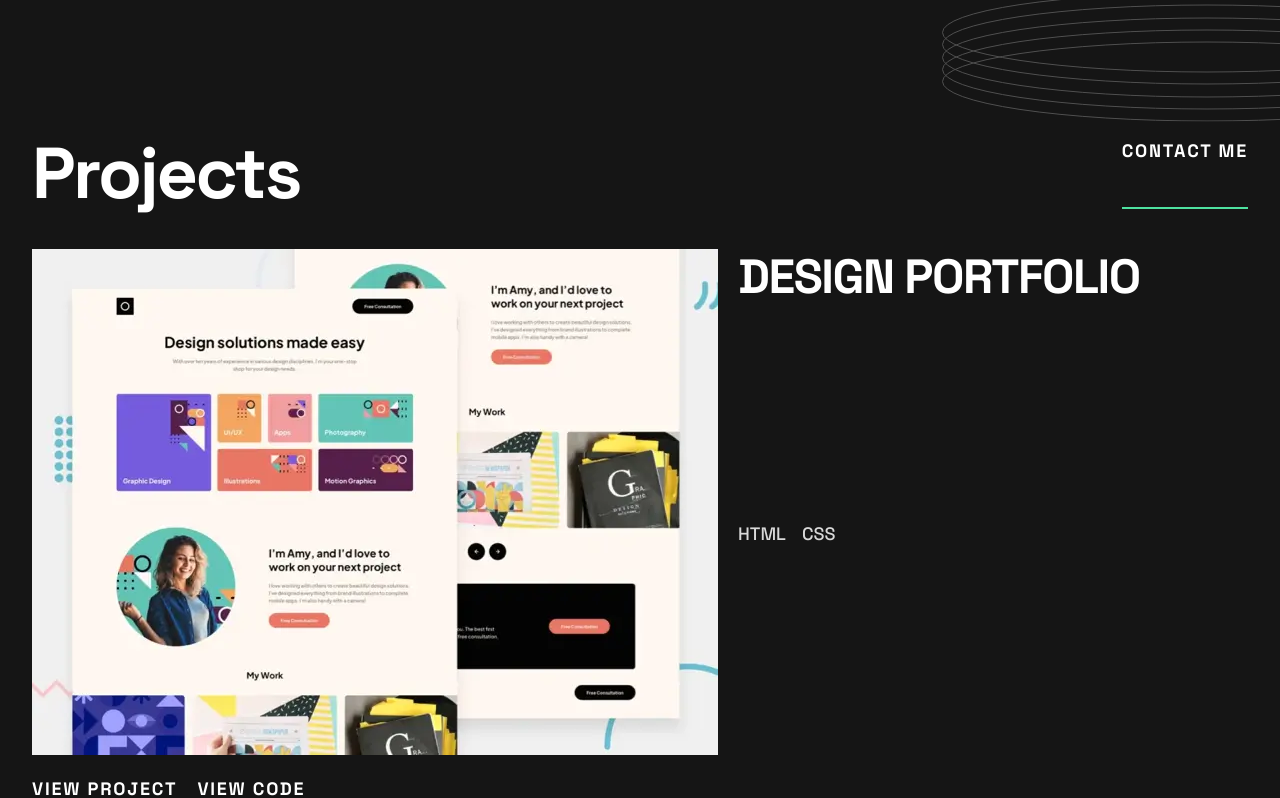
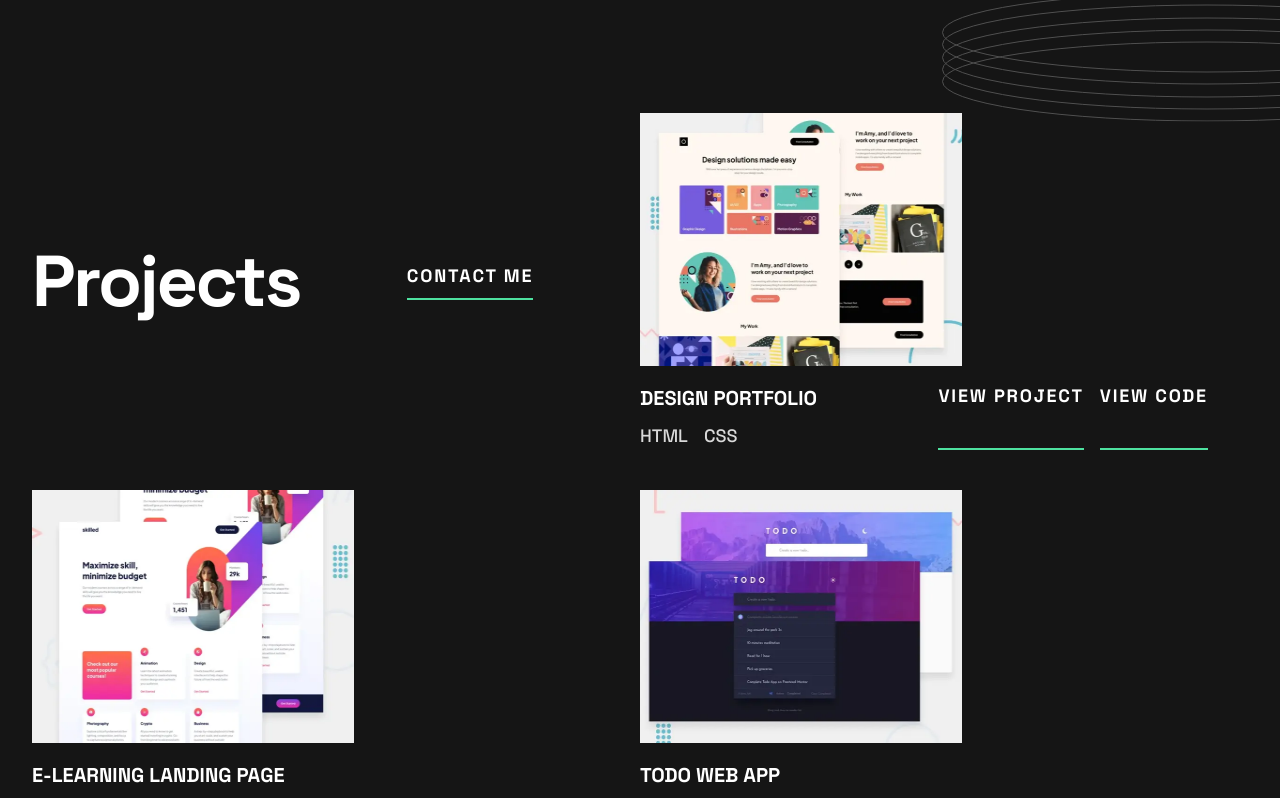
Before and after one commit to JayBrown92/single-page-developer-portfolio, a Next.js app: page / in a window 1280 px wide. Shown: the part 1088-1886 px from the top of the page. Built offline with nearby package versions, Linux system fonts and the light colour scheme.

Commit message:
fin: proj section

```diff
--- a/src/components/UI/Button.tsx
+++ b/src/components/UI/Button.tsx
@@ -11,7 +11,7 @@ export default function Button({ children, href, className }: Props) {
       {" "}
       <Link
         href={href}
-        className={` whitespace-nowrap	border-b-2 border-color-accent pb-3 font-bold uppercase tracking-widest transition-colors hover:text-color-accent ${className}`}
+        className={` box-content	whitespace-nowrap border-b-2 border-color-accent pb-2 font-bold uppercase tracking-widest transition-colors hover:text-color-accent ${className}`}
       >
         {children}
       </Link>
--- a/src/components/content/Projects.tsx
+++ b/src/components/content/Projects.tsx
@@ -49,21 +49,28 @@ export default function Projects() {
     },
   ];
   return (
-    <Section id="projects-section" className=" py-20 ">
-      <Container className="flex flex-wrap justify-between gap-y-10">
+    <Section id="projects-section">
+      <Container className="flex flex-wrap items-center justify-between gap-y-10 py-20    md:py-14 ">
         <h2>Projects</h2>
-        <Button className="" href="#contact-me-section">
-          Contact me
-        </Button>
+        <Button href="#contact-me-section">Contact me</Button>
         {projects.map((project, index) => {
           const { image, altText, title, stack } = project;
 
           return (
-            <div key={index} className=" flex basis-full flex-wrap gap-5">
-              <Image src={image} alt={altText} />
-              <div className="flex flex-wrap gap-2">
-                <h3 className="basis-full">{title}</h3>
-                <ul className="flex basis-full gap-x-4">
+            <div
+              key={index}
+              className=" flex w-full flex-wrap  content-between gap-4 md:w-1/2 "
+            >
+              <Image
+                src={image}
+                width={322}
+                height={253}
+                alt={altText}
+                className=" h-[253px]"
+              />
+              <div className="flex  flex-wrap gap-2">
+                <h4 className="W-full">{title}</h4>
+                <ul className="flex  w-full gap-4">
                   {stack.map((tech, index) => {
                     return (
                       <>
@@ -73,8 +80,10 @@ export default function Projects() {
                   })}
                 </ul>
               </div>
-              <Button href="#">VIEW PROJECT</Button>
-              <Button href="#">VIEW CODE</Button>
+              <div className="flex gap-x-4">
+                <Button href="#">VIEW PROJECT</Button>
+                <Button href="#">VIEW CODE</Button>
+              </div>
             </div>
           );
         })}
--- a/tailwind.config.js
+++ b/tailwind.config.js
@@ -33,7 +33,7 @@ module.exports = {
         },
       ],
       "lg-2": [
-        "2rem",
+        "1.25rem",
         {
           lineHeight: "2rem",
           fontWeight: "700",
```
